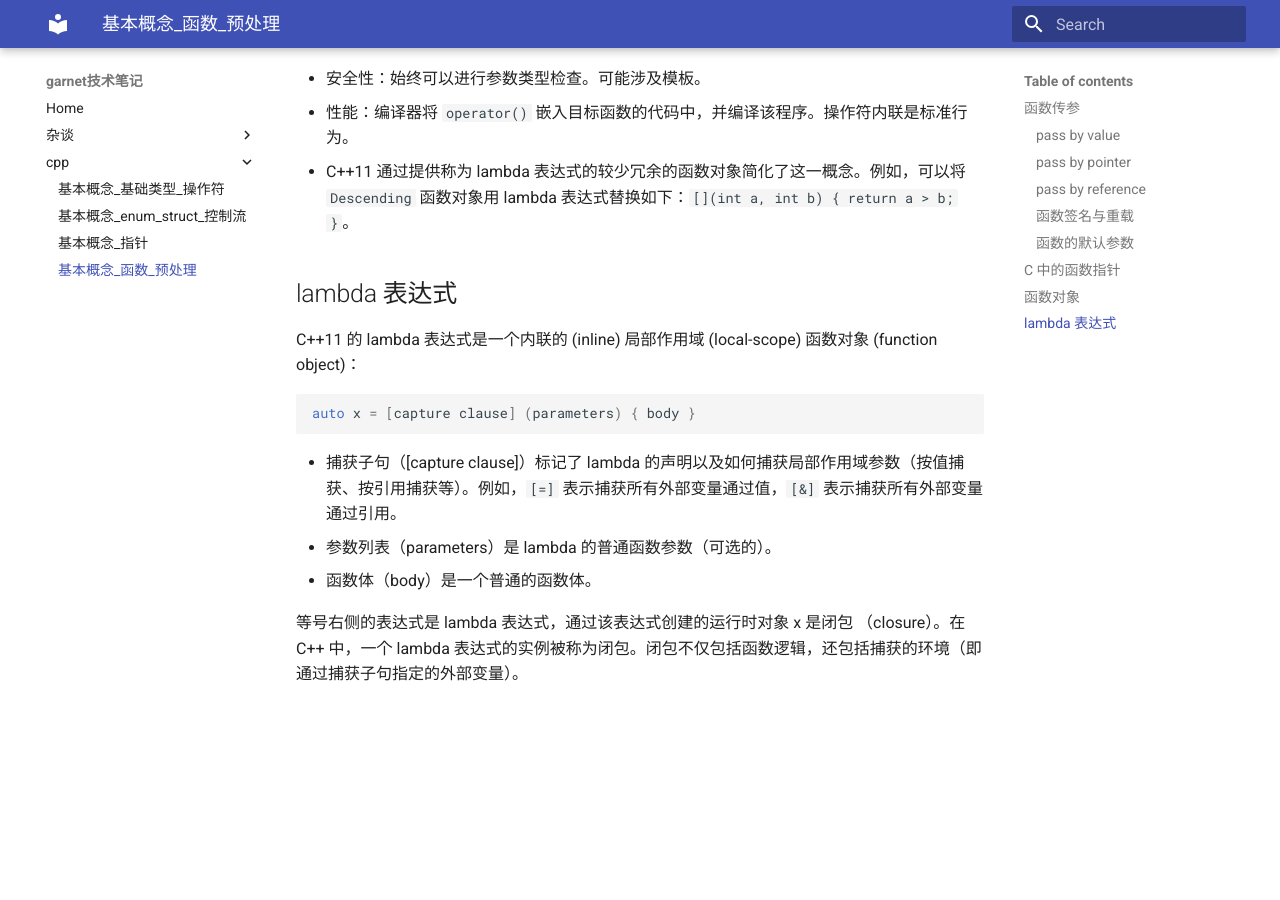
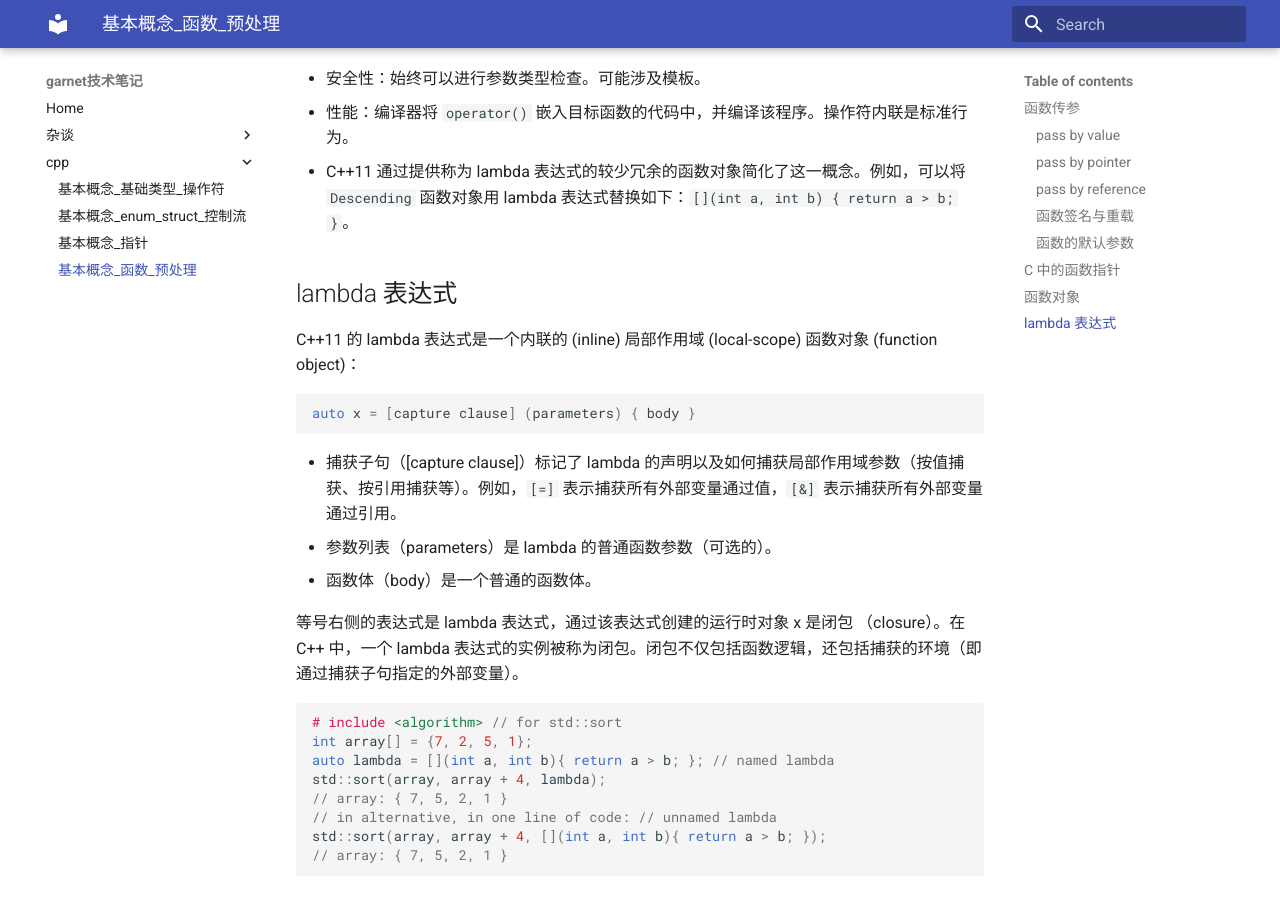
Before and after one commit to ymma98/technotes, an MkDocs documentation site: the page built from docs/cpp/基本概念_函数_预处理.md, in a window 1280 px wide and 900 px high, scrolled down 3392 px. Built offline with MkDocs 1.6.1 and Material for MkDocs 9.7.7, drawn with Linux system fonts in a browser that asks for light colours; before the commit the page ends 4103 px from its top, so only the background shows below that.

Commit message:
docs/cpp/基本概念_函数_预处理.md updated from https://stackedit.cn/

````diff
--- a/docs/cpp/基本概念_函数_预处理.md
+++ b/docs/cpp/基本概念_函数_预处理.md
@@ -193,9 +193,19 @@ auto x = [capture clause] (parameters) { body }
 等号右侧的表达式是 lambda 表达式，通过该表达式创建的运行时对象 x 是闭包 （closure）。在 C++ 中，一个 lambda 表达式的实例被称为闭包。闭包不仅包括函数逻辑，还包括捕获的环境（即通过捕获子句指定的外部变量）。
 
 
+```cpp
+# include <algorithm> // for std::sort
+int array[] = {7, 2, 5, 1};
+auto lambda = [](int a, int b){ return a > b; }; // named lambda
+std::sort(array, array + 4, lambda);
+// array: { 7, 5, 2, 1 }
+// in alternative, in one line of code: // unnamed lambda
+std::sort(array, array + 4, [](int a, int b){ return a > b; });
+// array: { 7, 5, 2, 1 }
+```
 <!--stackedit_data:
-eyJoaXN0b3J5IjpbMTYyMzAyNTgxMCwtNjg1NDQ2MjQsLTE0OD
-k4MjE5MTMsLTE1OTk5NTEyNDUsLTE4NjE0ODM1NDQsMTAzNDE5
-MjMxNSwtMTg0MTIwMzcyMywxNTA3Mjc0NDkyLDE4NTQwNDc2MD
-FdfQ==
+eyJoaXN0b3J5IjpbMTkwNjQ1NDg1LDE2MjMwMjU4MTAsLTY4NT
+Q0NjI0LC0xNDg5ODIxOTEzLC0xNTk5OTUxMjQ1LC0xODYxNDgz
+NTQ0LDEwMzQxOTIzMTUsLTE4NDEyMDM3MjMsMTUwNzI3NDQ5Mi
+wxODU0MDQ3NjAxXX0=
 -->
````
